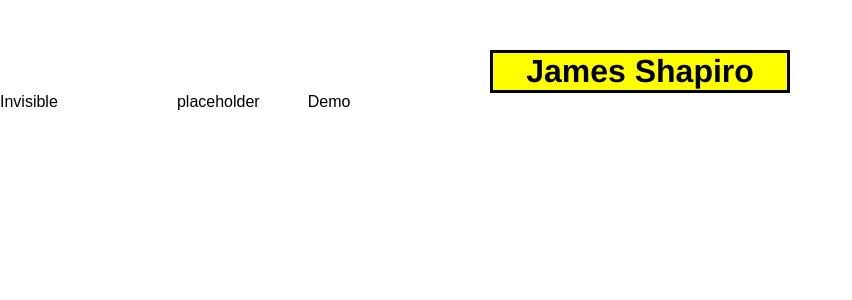
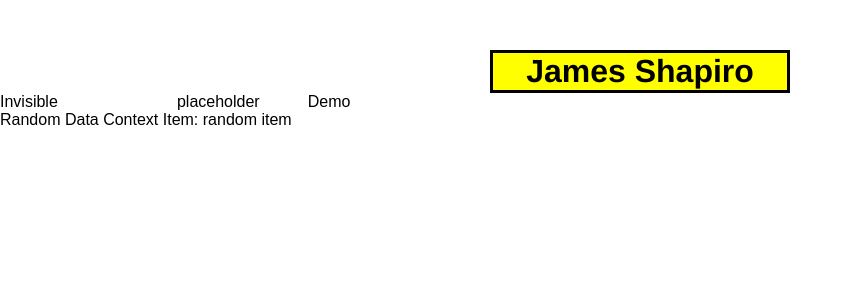
Before and after one commit to jamesshapiro/riordan-calculator-hooks, a React (Vite) app: page / in a window 1280 px wide. Shown: the top 300 px of the page, without its empty margins (0-852 px from the left). Built offline with nearby package versions, Linux system fonts and the light colour scheme.

Commit message:
basic changes

```diff
--- a/package.json
+++ b/package.json
@@ -8,7 +8,6 @@
     "eslint-config-react-app": "7.0.1",
     "new-component": "5.0.2",
     "parcel": "2.9.2",
-    "prettier": "2.6.2",
     "process": "0.11.10",
     "react": "18.2.0",
     "react-dom": "18.2.0",
@@ -20,5 +19,8 @@
     "build": "parcel build public/index.html",
     "new-component": "new-component"
   },
-  "browserslist": "> 0.5%, last 2 versions, not dead"
+  "browserslist": "> 0.5%, last 2 versions, not dead",
+  "devDependencies": {
+    "prettier": "^3.2.5"
+  }
 }
--- a/src/components/App/App.js
+++ b/src/components/App/App.js
@@ -1,10 +1,15 @@
 import Header from '../Header';
+import React from 'react';
+
+import DataProvider from '../DataProvider';
 
 function App() {
   return (
-    <div className="wrapper">
-      <Header />
-    </div>
+    <DataProvider>
+      <div className="wrapper">
+        <Header />
+      </div>
+    </DataProvider>
   );
 }
 
--- /dev/null
+++ b/src/components/DataContextUser/index.js
@@ -0,0 +1,2 @@
+export * from './DataContextUser';
+export { default } from './DataContextUser';
--- a/src/components/GenericProvider/GenericProvider.js
+++ b/src/components/DataProvider/DataProvider.js
@@ -1,11 +1,12 @@
 import React from 'react';
 
-// Note: replace "Generic" with the name of the thing being provided.
-// For usage, see the "GenericContextUser" component.
+// Note: replace "Data" with the name of the thing being provided.
+// For usage, see the "DataContextUser" component.
 
-export const GenericContext = React.createContext();
+export const DataContext = React.createContext();
 
-function GenericProvider({ children }) {
+function DataProvider({ children }) {
+  const randomItem = 'random item';
   const [items, setItems] = React.useState([]);
 
   function createItem(content, variant) {
@@ -14,7 +15,7 @@
       {
         id: crypto.randomUUID(),
         content,
-        variant
+        variant,
       },
     ];
 
@@ -29,16 +30,17 @@
   }
 
   return (
-    <GenericContext.Provider
+    <DataContext.Provider
       value={{
         items,
         createItem,
         clearItem,
+        randomItem,
       }}
     >
       {children}
-    </GenericContext.Provider>
+    </DataContext.Provider>
   );
 }
 
-export default GenericProvider;
+export default DataProvider;
--- /dev/null
+++ b/src/components/DataProvider/index.js
@@ -0,0 +1,2 @@
+export * from './DataProvider';
+export { default } from './DataProvider';
--- a/src/components/GenericContextUser/index.js
+++ /dev/null
@@ -1,2 +0,0 @@
-export * from './GenericContextUser';
-export { default } from './GenericContextUser';
--- a/src/components/GenericProvider/index.js
+++ /dev/null
@@ -1,2 +0,0 @@
-export * from './GenericProvider';
-export { default } from './GenericProvider';
--- a/src/components/Header/Header.js
+++ b/src/components/Header/Header.js
@@ -1,22 +1,24 @@
 import React from 'react';
 import * as style from './Header.module.css';
+import { DataContext } from '../DataProvider';
 
 function Header() {
+  const { randomItem } = React.useContext(DataContext);
+
   return (
     <>
-      <header
-        className={`${style.header} ${true ? style.headerSuccess : ''}`}
-      >
+      <header className={`${style.header} ${true ? style.headerSuccess : ''}`}>
         <h1>James Shapiro</h1>
-
       </header>
-      <span>Invisible
-      <span className={style.invisiblePlaceholder}>PLACEHOLDER</span>
-      placeholder
-      <span className={style.invisiblePlaceholder}>DEMO</span>
-      Demo</span>
+      <span>
+        Invisible
+        <span className={style.invisiblePlaceholder}>PLACEHOLDER</span>
+        placeholder
+        <span className={style.invisiblePlaceholder}>DEMO</span>
+        Demo
+      </span>
+      <span>Random Data Context Item: {randomItem}</span>
     </>
-
   );
 }
 
```
Also changed, not shown: src/components/DataContextUser/DataContextUser.js (renamed from src/components/GenericContextUser/GenericContextUser.js, +4 -5 lines), src/components/GenericContextUser/GenericContextUser.module.css (deleted), src/components/GenericProvider/GenericProvider.module.css (deleted), 1 other file (tests, documents, lock files or other folders).
